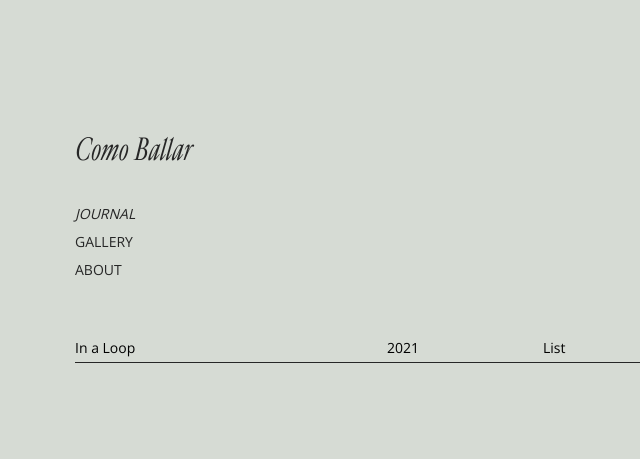
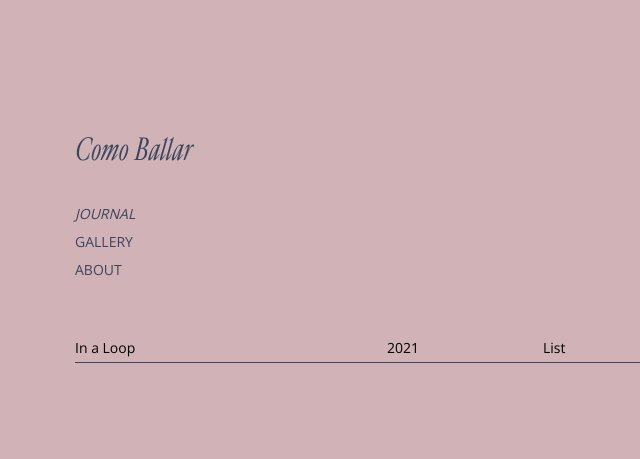
Before and after one commit to comballar/comballar.github.io, a Jekyll site: the page built from _journals/2021-09-23-loop.md, in a window 1280 px wide. Shown: the top 459 px of the page, without its empty margins (45-685 px from the left). Built offline with Jekyll 4.4.1, drawn with Linux system fonts in a browser that asks for light colours; some web fonts are replaced.

Commit message:
Update base.scss

```diff
--- a/_sass/base.scss
+++ b/_sass/base.scss
@@ -22,9 +22,9 @@ $font__line-height: 2;
 }
 
 // colors
-$color__black:      #262626;
-$color__gray:       #262626;
-$color__beige:      #D6DBD4;
+$color__black:      #3B465C;
+$color__gray:       #3B465C;
+$color__beige:      #D0B2B7;
 $color__yellow:     #EFE8D8;
 
 @mixin media-query($device) {
```
